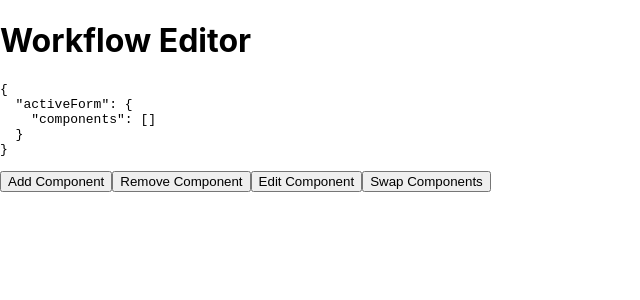
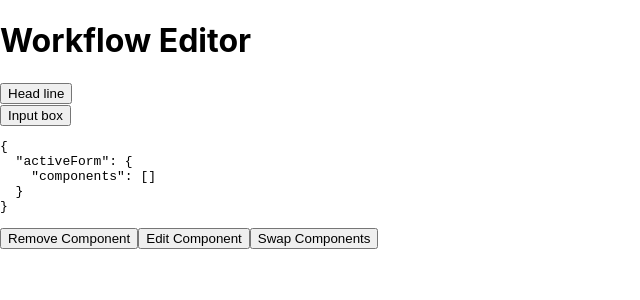
Before and after one commit to RiccoA/Workflow-editor-poc, a React (Create React App) app: page / in a window 1280 px wide. Shown: the top 300 px of the page, without its empty margins (0-640 px from the left). Built offline with nearby package versions, Linux system fonts and the light colour scheme.

Commit message:
Add premade component library

```diff
--- /dev/null
+++ b/src/feature/ComponentLibrary.tsx
@@ -0,0 +1,30 @@
+import { useCallback } from "react"
+import { useWorkFlowEditorContext } from "./WorkflowEditorContext"
+import { ComponentType } from "./workflowEditorState"
+
+export const ComponentLibrary = () => {
+  return (
+    <>
+      <ComponentOption type={ComponentType.Headline} name={"Head line"} />
+      <ComponentOption type={ComponentType.InputBox} name={"Input box"} />
+    </>
+  )
+}
+
+type ComponentOptionProps = {
+  type: ComponentType
+  name: string
+}
+
+const ComponentOption = ({ type, name }: ComponentOptionProps) => {
+  const [, addComponent] = useWorkFlowEditorContext()
+
+  const addHandler = useCallback(() => {
+    addComponent(type)
+  }, [addComponent, type])
+  return (
+    <div>
+      <button onClick={addHandler}>{name}</button>
+    </div>
+  )
+}
--- a/src/feature/WorkFlowEditor.tsx
+++ b/src/feature/WorkFlowEditor.tsx
@@ -1,3 +1,4 @@
+import { ComponentLibrary } from "./ComponentLibrary"
 import { useWorkFlowEditorContext } from "./WorkflowEditorContext"
 import { cloneFormComponent, ComponentType } from "./workflowEditorState"
 
@@ -33,8 +34,8 @@ export const WorkFlowEditor = () => {
   return (
     <>
       <h1>Workflow Editor </h1>
+      <ComponentLibrary />
       <pre>{JSON.stringify(workflowEditorState, null, 2)}</pre>
-      <button onClick={addOnClick}>Add Component</button>
       <button onClick={removeOnClick}>Remove Component</button>
       <button onClick={editComponentOnClick}>Edit Component</button>
       <button onClick={swapTwoComponentsOnClick}>Swap Components</button>
```
